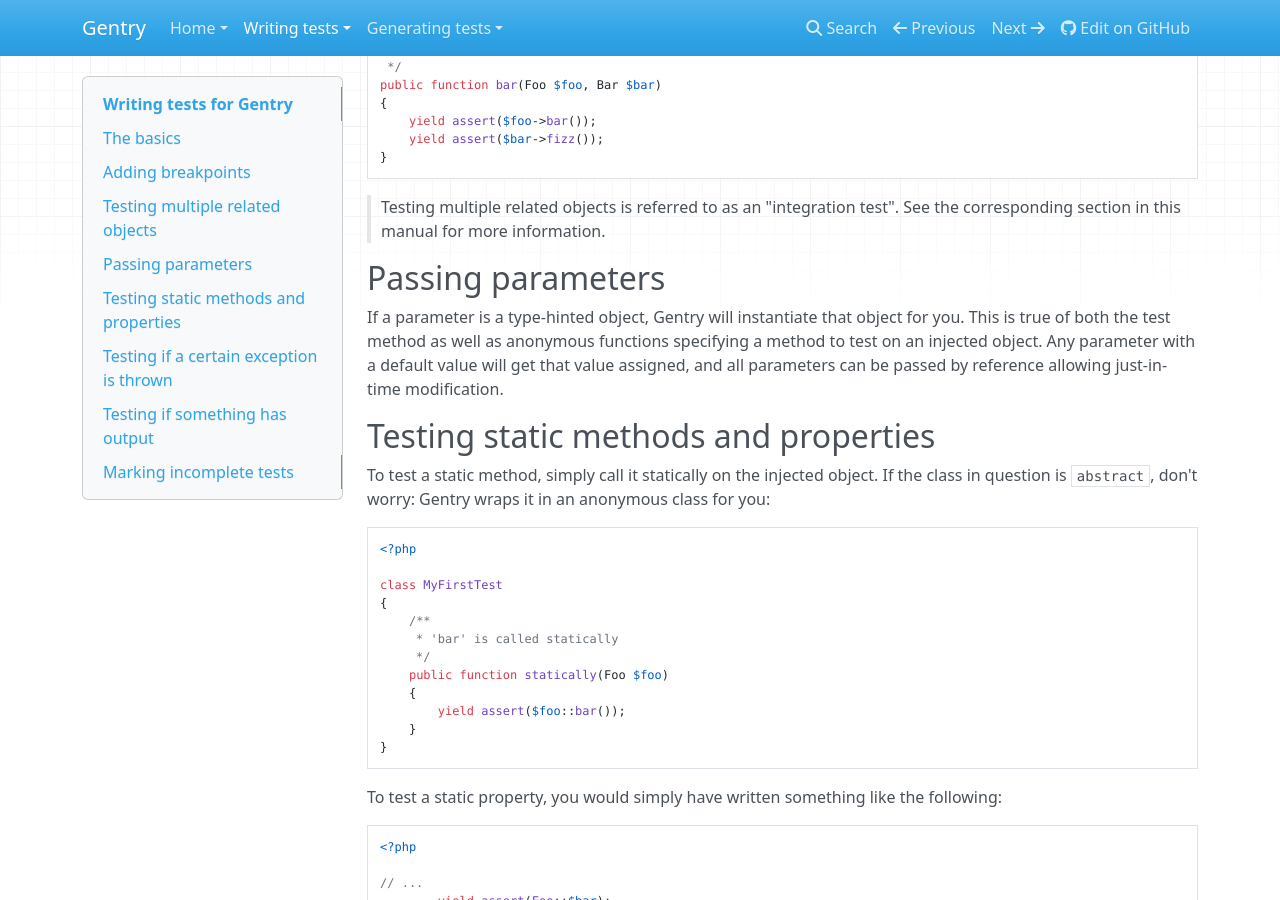
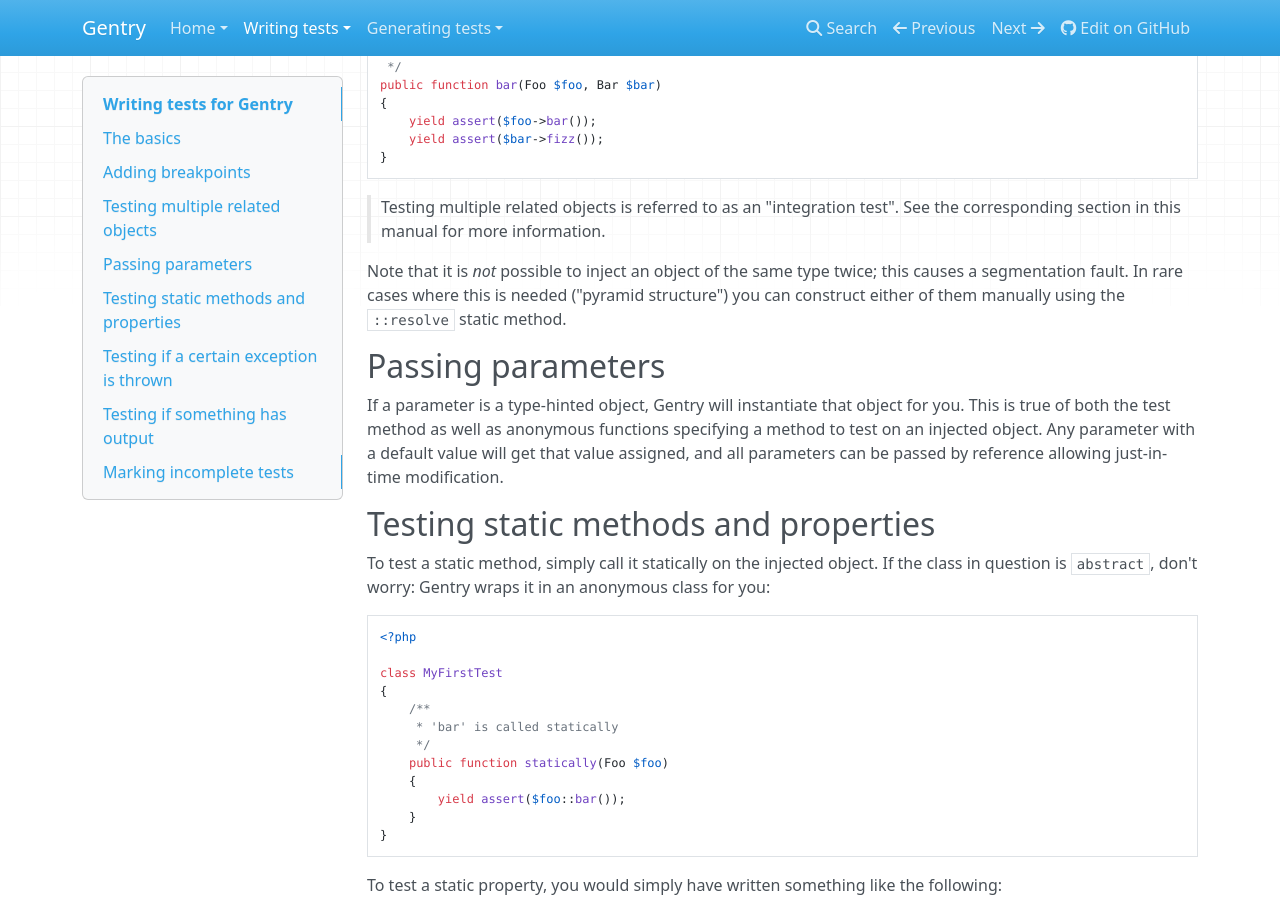
Before and after one commit to gentry-php/gentry, an MkDocs documentation site: the page built from docs/writing/basics.md, in a window 1280 px wide and 900 px high, scrolled down 2533 px. Built offline with MkDocs 1.6.1, drawn with Linux system fonts in a browser that asks for light colours; nearby versions of some CDN libraries; old or Windows-style settings are respelled for this version of MkDocs.

Commit message:
add a note on this

```diff
--- a/docs/writing/basics.md
+++ b/docs/writing/basics.md
@@ -150,6 +150,11 @@ public function bar(Foo $foo, Bar $bar)
 > Testing multiple related objects is referred to as an "integration test". See
 > the corresponding section in this manual for more information.
 
+Note that it is _not_ possible to inject an object of the same type twice; this
+causes a segmentation fault. In rare cases where this is needed ("pyramid
+structure") you can construct either of them manually using the `::resolve`
+static method.
+
 ## Passing parameters
 If a parameter is a type-hinted object, Gentry will instantiate that object for
 you. This is true of both the test method as well as anonymous functions
```
